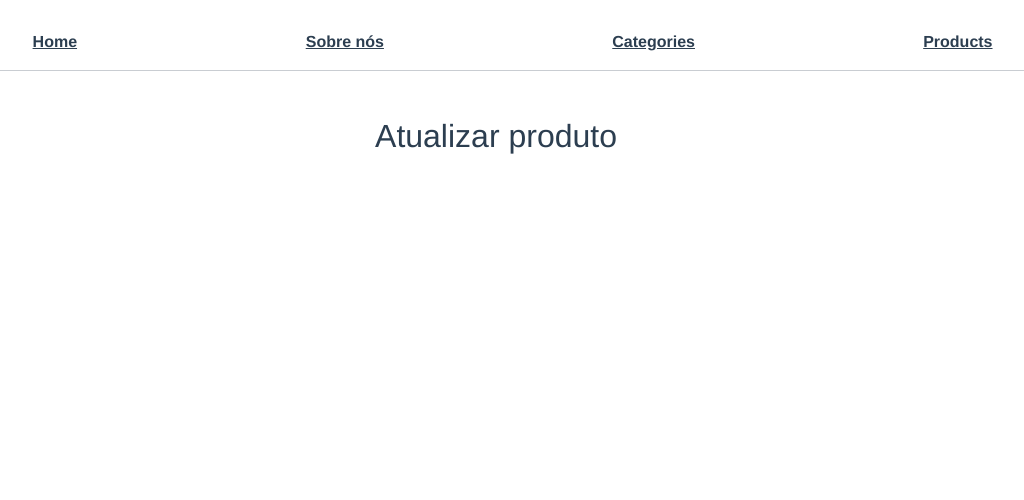
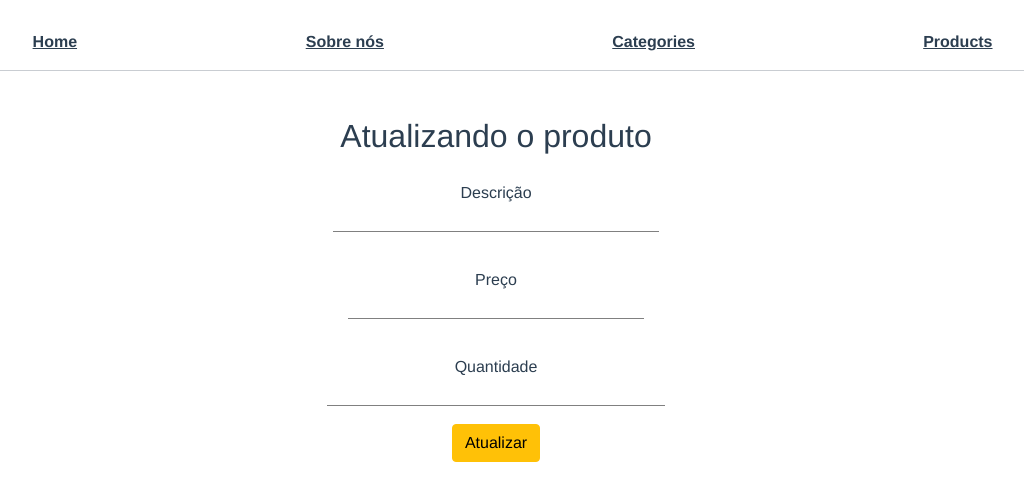
Before and after one commit to aldo-pereira22/spring-security-vue, a Vue app in the folder front-end/adm-produtos/: page /#/update in a window 1280 px wide. Shown: the top 500 px of the page, without its empty margins (144-1168 px from the left). Built offline with nearby package versions, Linux system fonts and the light colour scheme; no server answers.

Commit message:
Update Produtos

```diff
--- a/front-end/adm-produtos/src/pages/products/ProductsUpdate.vue
+++ b/front-end/adm-produtos/src/pages/products/ProductsUpdate.vue
@@ -1,22 +1,95 @@
 <template>
-  <div class="main">
-      <h2>Atualizar produto</h2>
-      <h3>  {{ id }} </h3>
+  <div>
+    <div class="main" v-for="produto in products" :key="produto.id">
+      <h2>Atualizando o produto</h2>
+      <div class="alert alert-success" v-if="ok">
+        <h4>Dados atualizados com Sucesso!</h4>
+      </div>
+      <div v-else >
+        <h4> {{message}} </h4>
+      </div>
+      <div class="form">
+        <form>
+          <div class="row">
+            <label for="" readonly="readonly">Descrição</label>
+            <input v-model="produto.name" type="text" />
+          </div>
+
+          <div class="row">
+            <label for=""> Preço </label>
+            <input v-model="produto.price" type="text" />
+          </div>
+
+          <div class="row">
+            <label for="">Quantidade </label>
+            <input v-model="produto.amount" type="text" />
+          </div>
+
+          <div class="botao">
+            <button v-on:click="updateProduto(produto)" class="btn btn-warning">
+              Atualizar
+            </button>
+          </div>
+        </form>
+      </div>
+      <h3>{{ id }}</h3>
+    </div>
   </div>
 </template>
 
 <script>
+import { mapState, mapActions } from "vuex";
 export default {
+  data() {
+    return {
+      id: this.$route.params.id,
+      message: '',
+      ok: false
+    };
+  },
+  computed: {
+    ...mapState(["products"]),
+  },
+  methods: {
+    ...mapActions('products', ['findProductById', 'updateProducts']),
 
-    data(){
-        return {
-            id:this.$route.params.id
-        }
+   async updateProduto(produto) {
+      const update = {
+        id: produto.id,
+        name: produto.name,
+        amount: produto.amount,
+        price: produto.price,
+      };
+      try {
+        await  this.updateProducts(update);
+        this.ok = true;
+      } catch (error) {
+        error.data ? this.message =  error.data.message : this.message =  'Não foi possível a atualização'
+      }
     }
+  },
+  created() {
+    this.findProductById(this.$route.params.id);
+  },
+};
+</script>
+<style  scoped>
+form {
+  display: flex;
+  flex-direction: column;
+  align-items: center;
+}
 
+.row {
+  padding: 1.4%;
+  display: flex;
+  align-items: center;
 }
-</script>
-
-<style>
-
+input {
+  border: none;
+  border-bottom: 1px solid grey;
+}
+input:focus {
+  outline: none;
+}
 </style>
--- a/front-end/adm-produtos/src/pages/products/store/actions.js
+++ b/front-end/adm-produtos/src/pages/products/store/actions.js
@@ -15,3 +15,17 @@ export const addProducts = ( {commit}, add ) => {
         commit(types.ADD_PRODUCTS, resp.data)
     } )
 }
+
+export const findProductById = ( { commit }, id) => {
+    Axios.get('http://localhost:8080/products/' + id)
+    .then(resp => {
+        commit(types.FIND_PRODUCTS, resp.data);
+    })
+}
+
+export const updateProducts = ( {commit}, add ) => {
+    Axios.put('http://localhost:8080/products/'+ add.id, add)
+    .then(resp => {
+        commit(types.UPDATE_PRODUCTS, resp.data)
+    })
+}
--- a/front-end/adm-produtos/src/pages/products/store/mutation-types.js
+++ b/front-end/adm-produtos/src/pages/products/store/mutation-types.js
@@ -1,2 +1,4 @@
 export const GET_PRODUCTS = 'PRODUCTS/GET_PRODUCTS'
-export const ADD_PRODUCTS = 'PRODUCTS/GET_PRODUCTS'
+export const ADD_PRODUCTS = 'PRODUCTS/ADD_PRODUCTS'
+export const FIND_PRODUCTS = 'PRODUCTS/FIND_PRODUCTS'
+export const UPDATE_PRODUCTS = 'PRODUCTS/UPDATE_PRODUCTS'
--- a/front-end/adm-produtos/src/pages/products/store/mutations.js
+++ b/front-end/adm-produtos/src/pages/products/store/mutations.js
@@ -6,5 +6,11 @@ export default {
     },
     [types.ADD_PRODUCTS](state,payload){
         state.products = payload;
+    },
+    [types.FIND_PRODUCTS](state,payload){
+        state.products = payload;
+    },
+    [types.UPDATE_PRODUCTS](state,payload){
+        state.products = payload;
     }
 }
--- a/front-end/adm-produtos/src/pages/products/store/state.js
+++ b/front-end/adm-produtos/src/pages/products/store/state.js
@@ -1,3 +1,3 @@
 export default {
-    products: []
+    products:[]
 }
```
Also changed, not shown: 2 other files (tests, documents, lock files or other folders).
